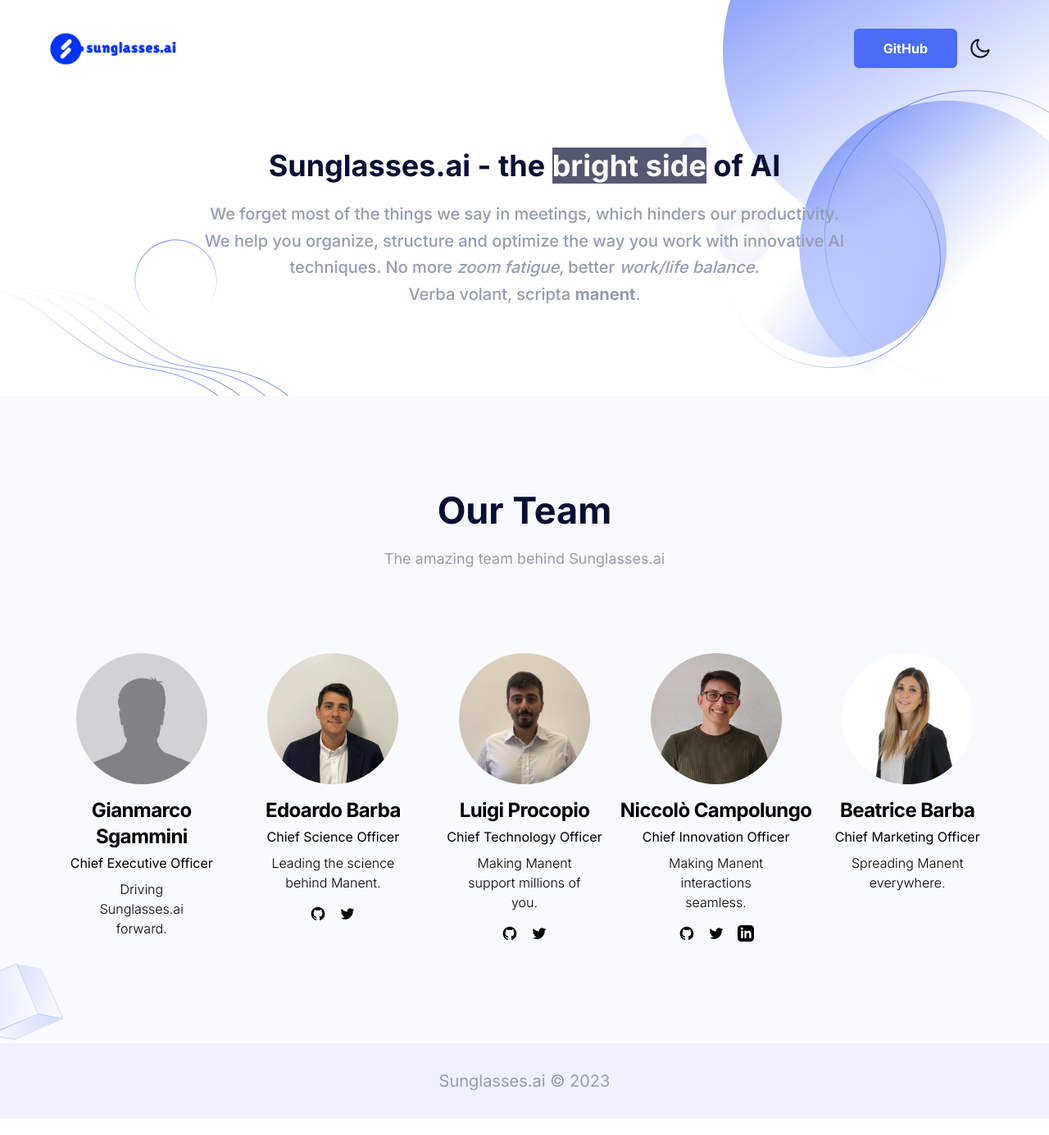
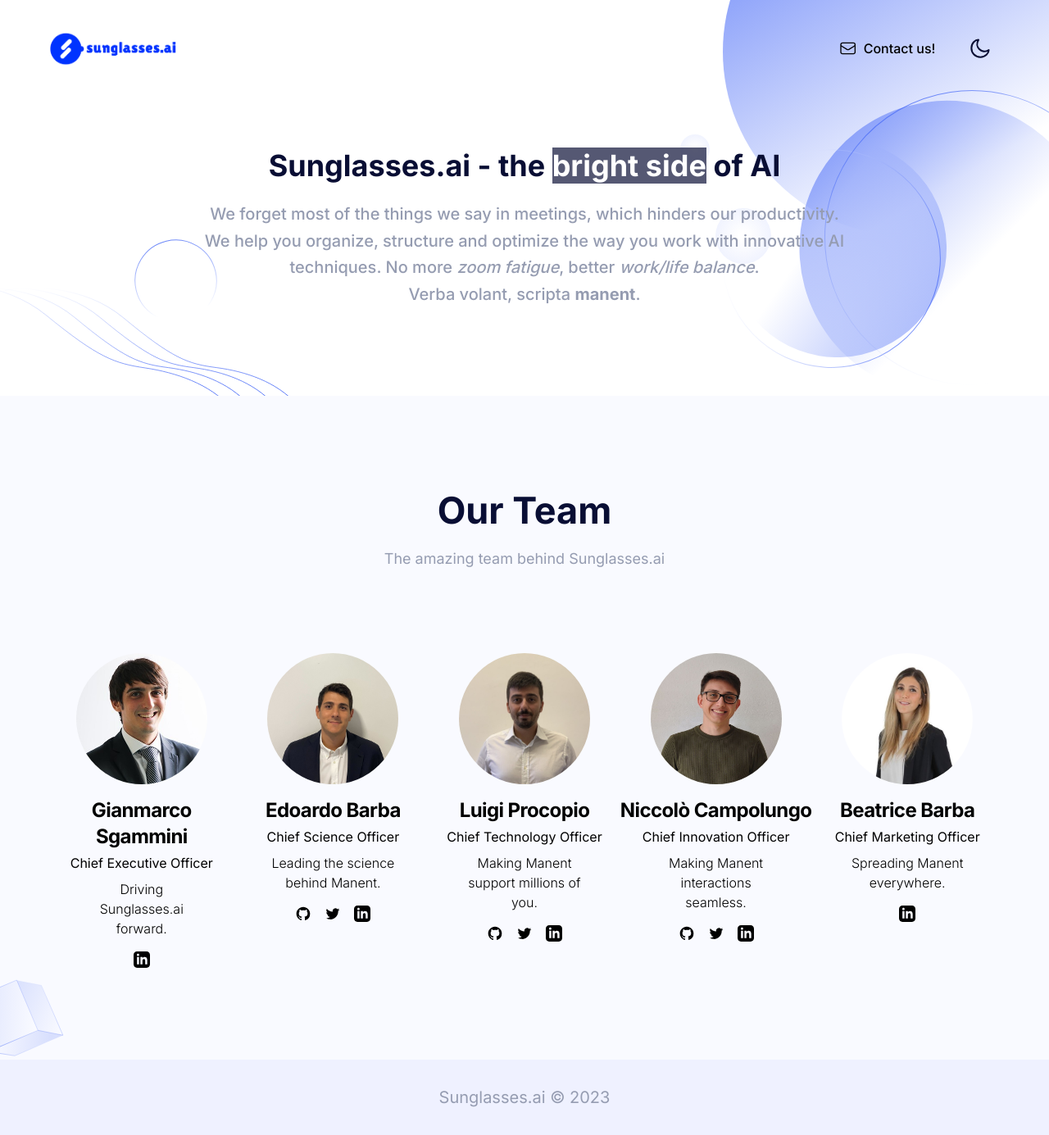
Before and after one commit to litus-ai/litusai-website, a Next.js app: page / in a window 1280 px wide. Shown: the whole page at 82% size. Built offline with nearby package versions, Linux system fonts and the light colour scheme.

Commit message:
Gianmarco avatar + contact link replacing github + linkedin for everyone

```diff
--- a/components/Header/index.tsx
+++ b/components/Header/index.tsx
@@ -150,19 +150,20 @@
                 </nav>
               </div>
               <div className="flex items-center justify-end pr-16 lg:pr-0">
+                <Link href="mailto:contact.sunglassesai@gmail.com"
+                      className="inline-flex items-center justify-center p-5 text-base font-medium text-gray-500 rounded-lg bg-gray-50 hover:text-gray-900 hover:bg-gray-100 dark:text-gray-400 dark:bg-gray-800 dark:hover:bg-gray-700 dark:hover:text-white">
+                    <svg fill="none" stroke="currentColor" strokeWidth="1.5" viewBox="0 0 24 24" xmlns="http://www.w3.org/2000/svg" aria-hidden="true" className="h-7 w-7 mr-2">
+                      <path strokeLinecap="round" strokeLinejoin="round" d="M21.75 6.75v10.5a2.25 2.25 0 01-2.25 2.25h-15a2.25 2.25 0 01-2.25-2.25V6.75m19.5 0A2.25 2.25 0 0019.5 4.5h-15a2.25 2.25 0 00-2.25 2.25m19.5 0v.243a2.25 2.25 0 01-1.07 1.916l-7.5 4.615a2.25 2.25 0 01-2.36 0L3.32 8.91a2.25 2.25 0 01-1.07-1.916V6.75"></path>
+                    </svg>
+                  <span className="w-full">Contact us!</span>
+                </Link>
                 {/*<Link*/}
-                {/*  href="/signin"*/}
-                {/*  className="hidden py-3 px-7 text-base font-bold text-dark hover:opacity-70 dark:text-white md:block"*/}
+                {/*  href="https://github.com/sunglasses-ai"*/}
+                {/*  className="ease-in-up hidden rounded-md bg-primary py-3 px-8 text-base font-bold text-white transition duration-300 hover:bg-opacity-90 hover:shadow-signUp md:block md:px-9 lg:px-6 xl:px-9"*/}
+                {/*  target={"_blank"}*/}
                 {/*>*/}
-                {/*  Sign In*/}
+                {/*  GitHub*/}
                 {/*</Link>*/}
-                <Link
-                  href="https://github.com/sunglasses-ai"
-                  className="ease-in-up hidden rounded-md bg-primary py-3 px-8 text-base font-bold text-white transition duration-300 hover:bg-opacity-90 hover:shadow-signUp md:block md:px-9 lg:px-6 xl:px-9"
-                  target={"_blank"}
-                >
-                  GitHub
-                </Link>
                 <div>
                   <ThemeToggler />
                 </div>
--- a/components/Team/index.tsx
+++ b/components/Team/index.tsx
@@ -7,7 +7,10 @@
         fullname: "Gianmarco Sgammini",
         role: "Chief Executive Officer",
         image: "/images/team/gianmarco.jpg",
-        description: "Driving Sunglasses.ai forward."
+        description: "Driving Sunglasses.ai forward.",
+        social: {
+            linkedin: 'gianmarco-sgammini-16b5b7175',
+        }
     },
     {
         fullname: "Edoardo Barba",
@@ -17,6 +20,7 @@
         social: {
             github: 'edobobo',
             twitter: 'edoardo_barba',
+            linkedin: 'edoardo-barba-799825127',
         }
     },
     {
@@ -27,6 +31,7 @@
         social: {
             github: 'poccio',
             twitter: 'luigi_proc',
+            linkedin: 'luigi-procopio',
         }
     },
     {
@@ -44,7 +49,10 @@
         fullname: "Beatrice Barba",
         role: "Chief Marketing Officer",
         image: "/images/team/beatrice.jpg",
-        description: "Spreading Manent everywhere."
+        description: "Spreading Manent everywhere.",
+        social: {
+            linkedin: 'beatrice-barba-b11226143',
+        }
     },
 ];
 
```
Also changed, not shown: public/images/team/gianmarco.jpg.
